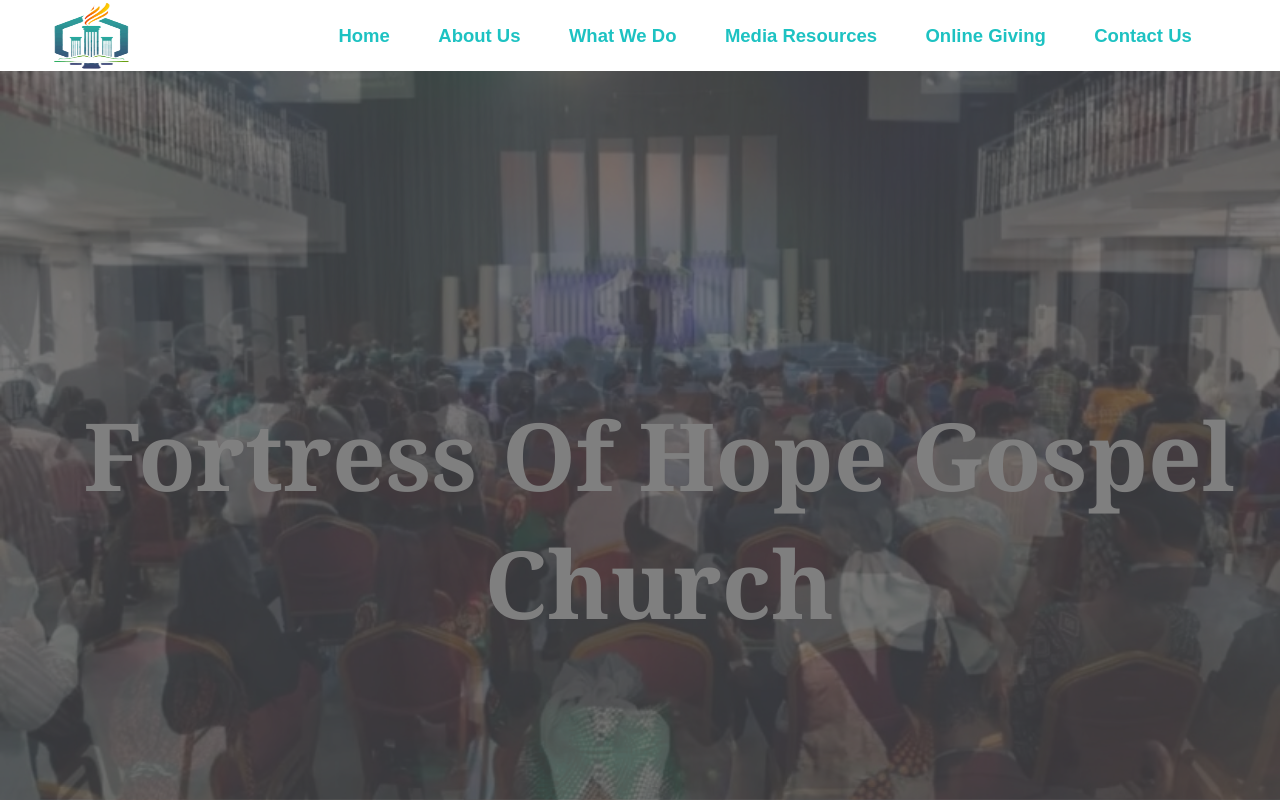
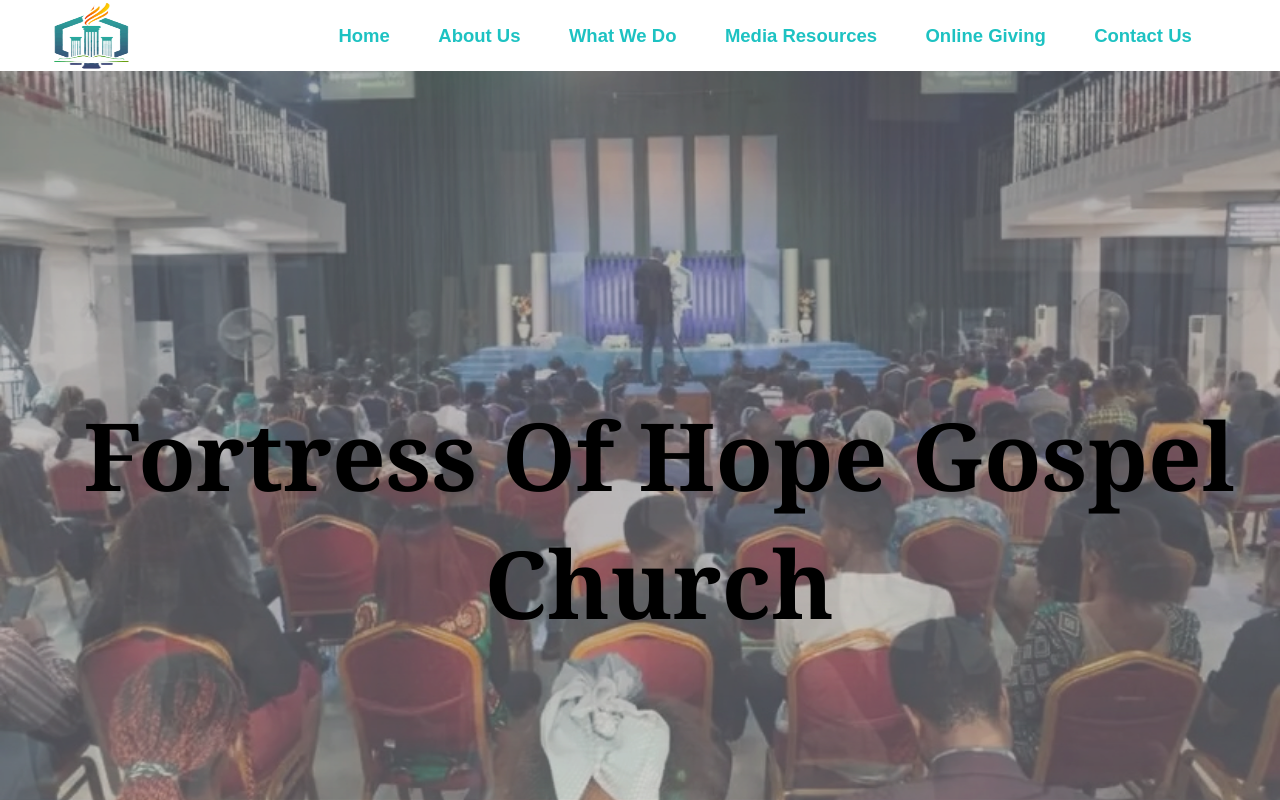
Before and after one commit to Iydeejames/Fortress-of-hope, a React (Create React App) app: page / in a window 1280 px wide. Built offline with nearby package versions, Linux system fonts and the light colour scheme.

Commit message:
Update App.css

```diff
--- a/src/App.css
+++ b/src/App.css
@@ -106,6 +106,7 @@ body {
   position: relative;
 }
 
+
   .slideshow-container {
     display: flex;
     transition: transform 2s ease-in-out;
@@ -118,7 +119,7 @@ body {
     left: 0;
     width: 100%;
     height: 100%;
-  background: linear-gradient(rgba(0, 0, 0, 0.5), rgba(0, 0, 0, 0.5));
+    background: linear-gradient(rgba(0, 0, 0, 0.281), rgba(0, 0, 0, 0.144));
     z-index: 2;
   }
 
@@ -127,8 +128,7 @@ body {
     height: 100%;
     position: absolute;
     opacity: 0;
-  transition: opacity 1s ease-in-out;
-  z-index: 1;
+    transition: opacity 2s ease-in-out;
   }
 
 .slide.active {
@@ -149,7 +149,7 @@ body {
   text-align: center;
   z-index: 1;
   font-family: sans-serif;
-  color: #fff;
+  color: #000;
 }
 
 .hero-text h1 {
```
Lines whose indentation alone changed are shown as unchanged.
